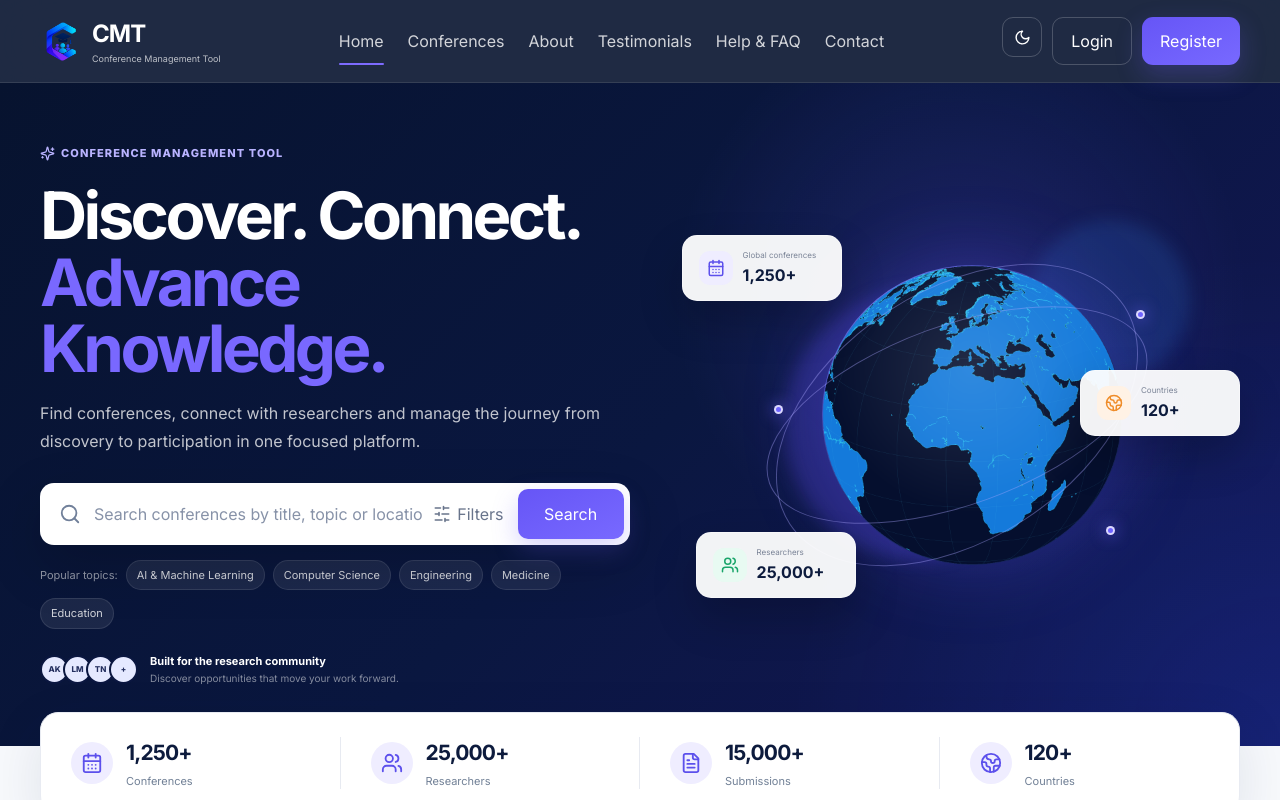
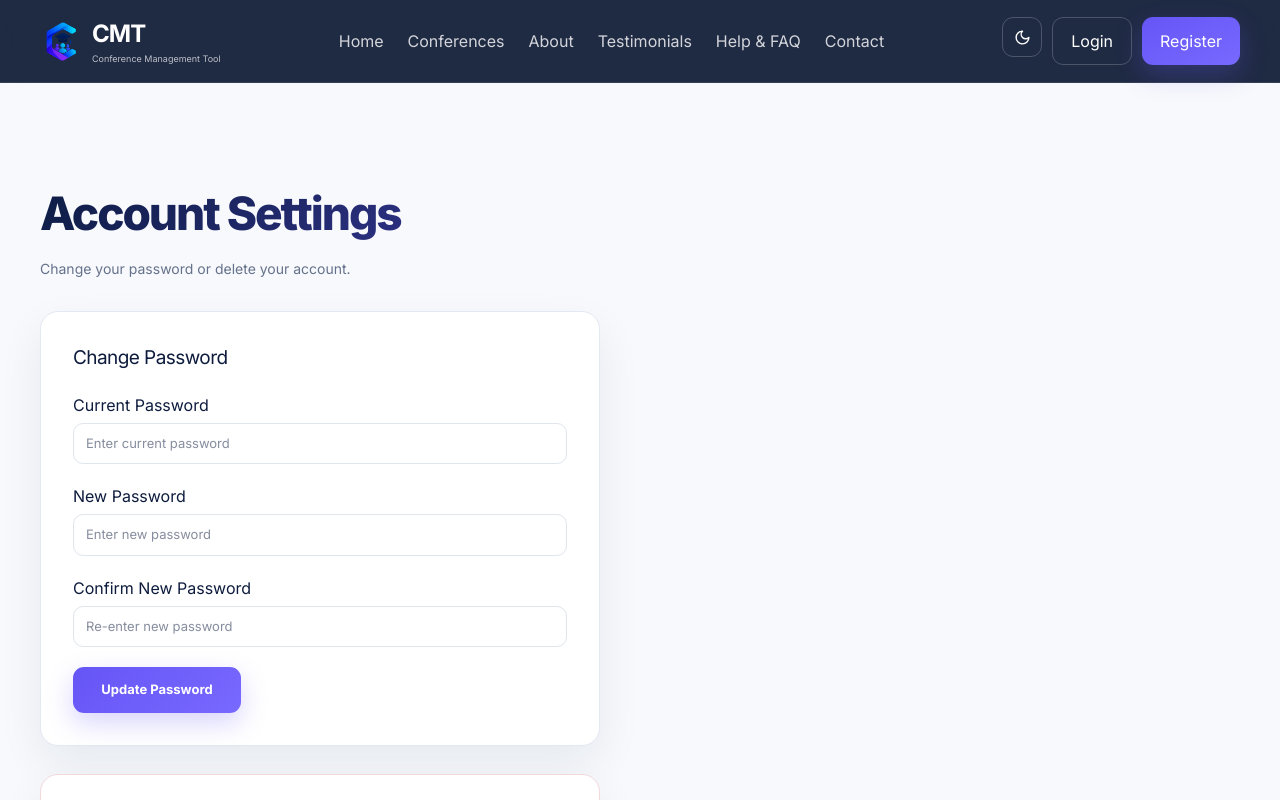
Before and after one commit to Waynemusawakhe/Conference-Management-Tool, a React (Vite) app in the folder frontend/: page /account-settings in a window 1280 px wide. Before the commit this address led to /. Shown: the top 800 px of the page. Built offline with nearby package versions, Linux system fonts and the light colour scheme.

Commit message:
Add Account Settings Dashboard

```diff
--- a/frontend/src/App.jsx
+++ b/frontend/src/App.jsx
@@ -11,6 +11,7 @@ import { ThemeProvider } from "./context/ThemeContext";
 import ForgotPassword from "./pages/ForgotPassword";
 import Testimonials from "./pages/Testimonials";
 import AuthorDashboard from "./pages/AuthorDashboard";
+import AccountSettings from "./pages/AccountSettings";
 
 export default function App() {
   return (
@@ -26,7 +27,9 @@ export default function App() {
       <Route path="/about" element={<About />} />
       <Route path="/testimonials" element={<Testimonials />} />
       <Route path="/author-dashboard" element={<AuthorDashboard />} />
+      <Route path="/account-settings" element={<AccountSettings />} />
       <Route path="*" element={<Navigate to="/" replace />} />
+
       </Routes>
     </ThemeProvider>
   );
--- a/frontend/src/index.css
+++ b/frontend/src/index.css
@@ -745,3 +745,68 @@ html.dark [class*="border-[#dfe4ed]"] { border-color: rgba(255,255,255,.12); }
   font-size: .875rem;
   margin-top: 4px;
 }
+
+
+.settings-page { padding: 96px 0 90px; background: var(--bg); }
+.settings-title {
+  font-size: clamp(32px, 4vw, 46px);
+  font-weight: 800;
+  letter-spacing: -.045em;
+  background: linear-gradient(135deg, var(--navy-2), var(--purple));
+  -webkit-background-clip: text;
+  background-clip: text;
+  color: transparent;
+  margin: 0 0 10px;
+}
+.settings-subtitle { color: var(--muted); font-size: 14px; margin: 0 0 32px; }
+
+.settings-card {
+  width: min(560px, 100%);
+  margin: 0 0 28px;
+  padding: 32px;
+  border: 1px solid var(--line);
+  border-radius: 18px;
+  background: #fff;
+  box-shadow: 0 18px 45px rgba(15, 28, 65, .07);
+}
+.settings-card-heading { margin: 0 0 20px; color: var(--ink); font-size: 19px; letter-spacing: -.03em; }
+
+.settings-form { display: grid; gap: 20px; }
+.settings-submit { justify-self: start; min-width: 168px; min-height: 46px; }
+.settings-success {
+  padding: 10px 12px;
+  border-radius: 9px;
+  background: #e8faf2;
+  color: #159b64;
+  font-size: 12px;
+  font-weight: 600;
+}
+
+.settings-danger { border-color: #f3d8dc; }
+.settings-danger-text { color: var(--muted); font-size: 13px; line-height: 1.7; margin: 0 0 18px; }
+.settings-confirm p { color: #d9455f; font-size: 13px; font-weight: 600; margin: 0 0 12px; }
+.settings-confirm-actions { display: flex; gap: 10px; }
+.settings-delete-confirm-btn { background: #d9455f; color: #fff; }
+.settings-delete-confirm-btn:hover { background: #c53a52; }
+
+.form-field {
+  display: flex;
+  flex-direction: column;
+  gap: 6px;
+}
+
+.form-field input {
+  width: 100%;
+  padding: 10px 12px;
+  border: 1px solid #dfe4ed;
+  border-radius: 10px;
+  outline: none;
+  background: #fff;
+  font-size: 13px;
+  box-sizing: border-box;
+}
+
+.form-field input:focus {
+  border-color: #7568f7;
+  box-shadow: 0 0 0 3px rgba(117, 104, 247, .12);
+}
--- /dev/null
+++ b/frontend/src/pages/AccountSettings.jsx
@@ -0,0 +1,156 @@
+import { useState } from "react";
+import Navbar from "../components/Navbar";
+
+function AccountSettings()
+{
+    //CHANGE PASSWORD
+    const [currentPass, setCurrentPass] = useState("");
+    const [newPass, setNewPass] = useState("");
+    const [confirmPass, setConfirmPass] = useState("");
+    const [passError, setPassError] = useState("");
+    const [passSuccess, setPassSuccess] = useState(false);
+
+    //DELETE ACCOUNT
+    const [showDeleteConfirm, setShowDeleteConfirm] = useState(false);
+
+    const handlePassSubmit = (e) =>
+    {
+        e.preventDefault();
+        setPassError("");
+        setPassSuccess(false);
+
+        if (!currentPass || !newPass || !confirmPass)
+        {
+            setPassError("All fields are required.");
+            return;
+        }
+        if (newPass !== confirmPass)
+        {
+            setPassError("New password and confirmation do not match.");
+            return;
+        }
+        if (newPass.length < 8)
+        {
+            setPassError("New password must be at least 8 characters.");
+            return;
+        }
+
+        //REAL PASSWORD-UPDATE
+        setPassSuccess(true);
+        setCurrentPass("");
+        setNewPass("");
+        setConfirmPass("");
+    };
+
+    const handleDeleteAccount = () =>
+    {
+        //REAL DELETE ACOOUNT REQUEST
+        alert("Account deletion would be processed here.");
+    };
+
+    return (
+        <div className="site">
+        <Navbar />
+
+        <main className="settings-page">
+            <div className="container">
+            <h1 className="settings-title">Account Settings</h1>
+            <p className="settings-subtitle">
+                Change your password or delete your account.
+            </p>
+
+            {/* CHANGE PASSWORD */}
+            <div className="settings-card">
+                <h2 className="settings-card-heading">Change Password</h2>
+
+                <form className="settings-form" onSubmit={handlePassSubmit}>
+                <div className="form-field">
+                    <label className="form-label">Current Password</label>
+                    <input
+                    type="password"
+                    value={currentPass}
+                    onChange={(e) => setCurrentPass(e.target.value)}
+                    placeholder="Enter current password"
+                    />
+                </div>
+
+                <div className="form-field">
+                    <label className="form-label">New Password</label>
+                    <input
+                    type="password"
+                    value={newPass}
+                    onChange={(e) => setNewPass(e.target.value)}
+                    placeholder="Enter new password"
+                    />
+                </div>
+
+                <div className="form-field">
+                    <label className="form-label">Confirm New Password</label>
+                    <input
+                    type="password"
+                    value={confirmPass}
+                    onChange={(e) => setConfirmPass(e.target.value)}
+                    placeholder="Re-enter new password"
+                    />
+                </div>
+
+                {passError && (
+                    <div className="form-error">
+                    <span className="field-error">{passError}</span>
+                    </div>
+                )}
+
+                {passSuccess && (
+                    <div className="settings-success">
+                    Password updated successfully.
+                    </div>
+                )}
+
+                <button type="submit" className="btn btn-primary settings-submit">
+                    Update Password
+                </button>
+                </form>
+            </div>
+
+            {/* DELETE ACCOUNT */}
+            <div className="settings-card settings-danger">
+                <h2 className="settings-card-heading">Delete Account</h2>
+                <p className="settings-danger-text">
+                This will permanently delete your account and all associated data.
+                This action cannot be undone.
+                </p>
+
+                {!showDeleteConfirm ? (
+                <button
+                    className="btn btn-ghost-dark settings-delete-btn"
+                    onClick={() => setShowDeleteConfirm(true)}
+                >
+                    Delete My Account
+                </button>
+                ) : (
+                <div className="settings-confirm">
+                    <p>Are you sure? This cannot be undone.</p>
+                    <div className="settings-confirm-actions">
+                    <button
+                        className="btn btn-ghost-dark"
+                        onClick={() => setShowDeleteConfirm(false)}
+                    >
+                        Cancel
+                    </button>
+                    <button
+                        className="btn settings-delete-confirm-btn"
+                        onClick={handleDeleteAccount}
+                    >
+                        Yes, Delete My Account
+                    </button>
+                    </div>
+                </div>
+                )}
+            </div>
+            </div>
+        </main>
+        </div>
+    );
+    }
+
+    export default AccountSettings;
```
